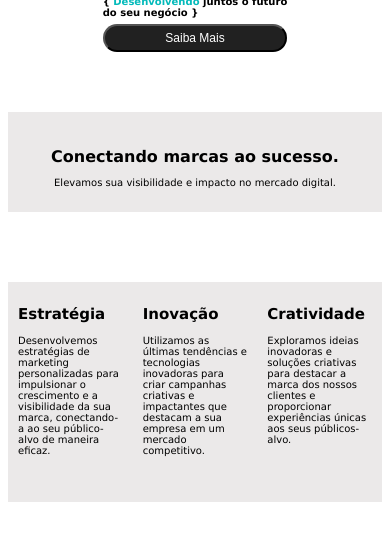
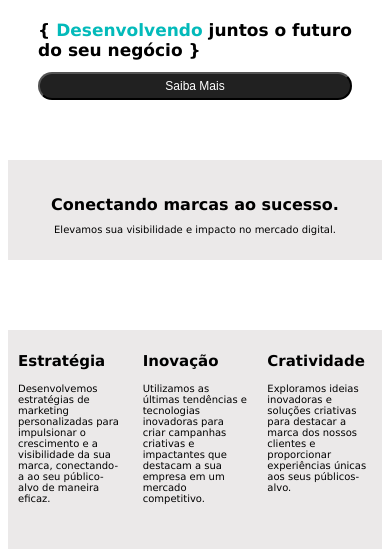
Before and after one commit to Xurgaris/xurgaris, a PHP site: page / in a window 390 px wide. Shown: the part 409-958 px from the top of the page. Run offline with PHP 8.4, Linux system fonts and the light colour scheme.

Commit message:
Update main.css

```diff
--- a/css/main.css
+++ b/css/main.css
@@ -6,7 +6,7 @@
     }
 
     #banner {
-        height: 230px;
+        height: 250px;
     }
 
     #banner2 {
@@ -102,9 +102,6 @@
         display: flex;
         gap: 10px;
     }
-
-
-
     .son-three {
         display: flex;
         gap: 10px;
@@ -153,7 +150,7 @@
     }
 
     #main-frase {
-        font-size: 10px;
+        font-size: 17px;
     }
 
     .main-B {
```
